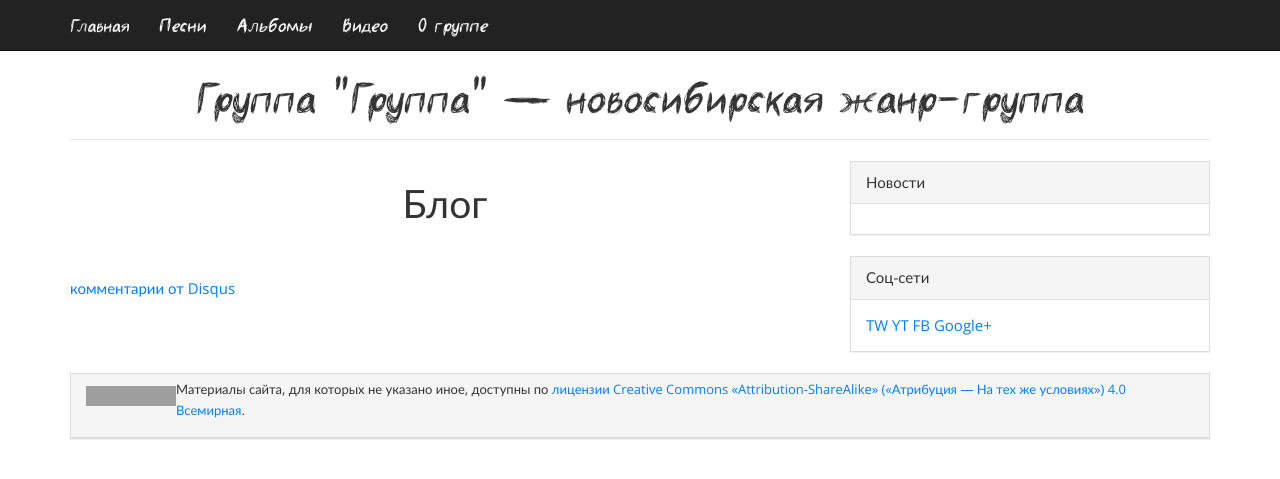
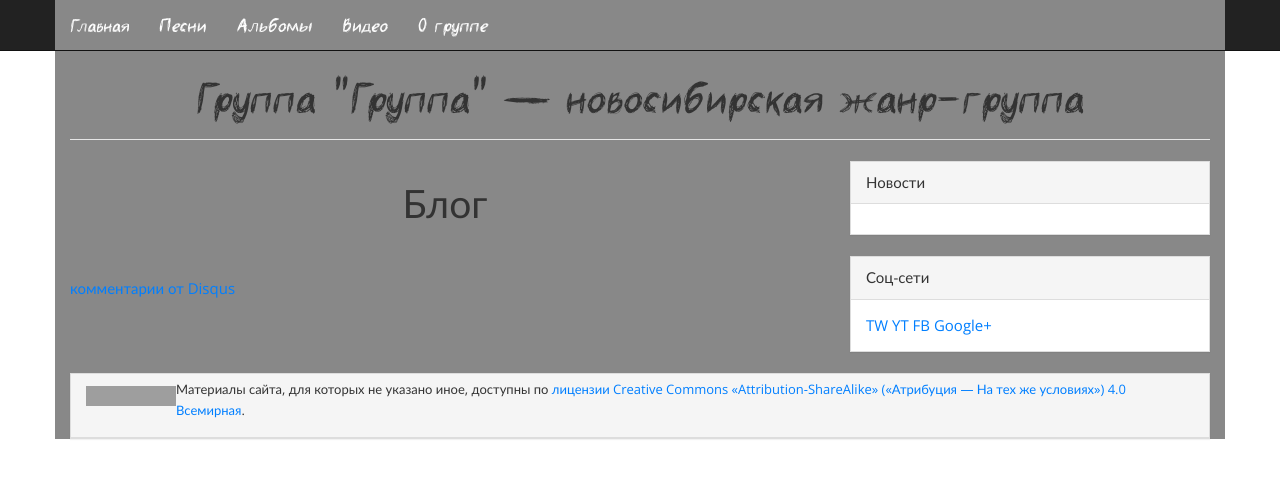
Before and after one commit to gruppa-gruppa-nsk/gruppa-gruppa-nsk.github.io, a Jekyll site: the page built from index.html, in a window 1280 px wide. Shown: the top 479 px of the page. Built offline with Jekyll 4.4.1, drawn with Linux system fonts in a browser that asks for light colours; comment, search, counter and statistics services are not loaded; grey boxes are pictures that could not be loaded.

Commit message:
Update theme.css

```diff
--- a/css/theme.css
+++ b/css/theme.css
@@ -16,6 +16,6 @@
 	font-family: 'beer_money', Open Sans, Calibri, Candara, Arial, sans-serif;
 	font-size: 20px;
 }
-.containet{
+.container{
 	background:#888888;
 }
```
